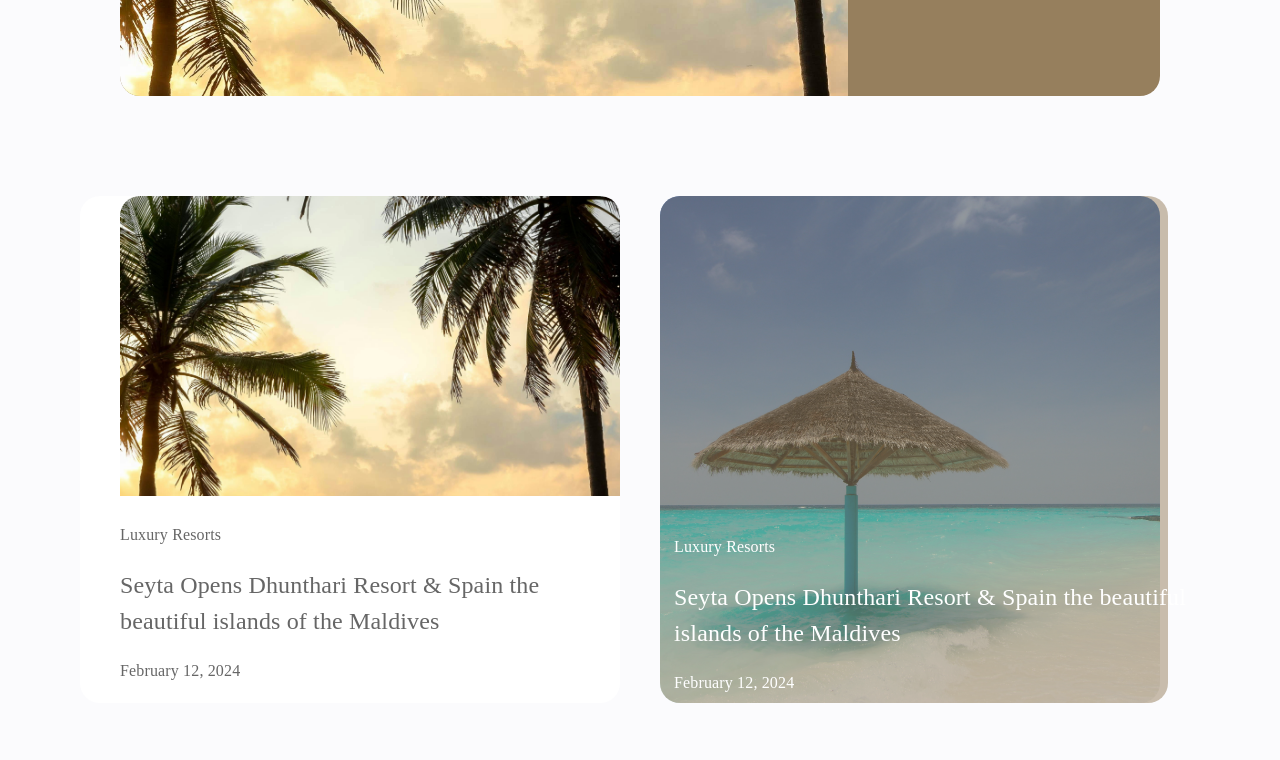
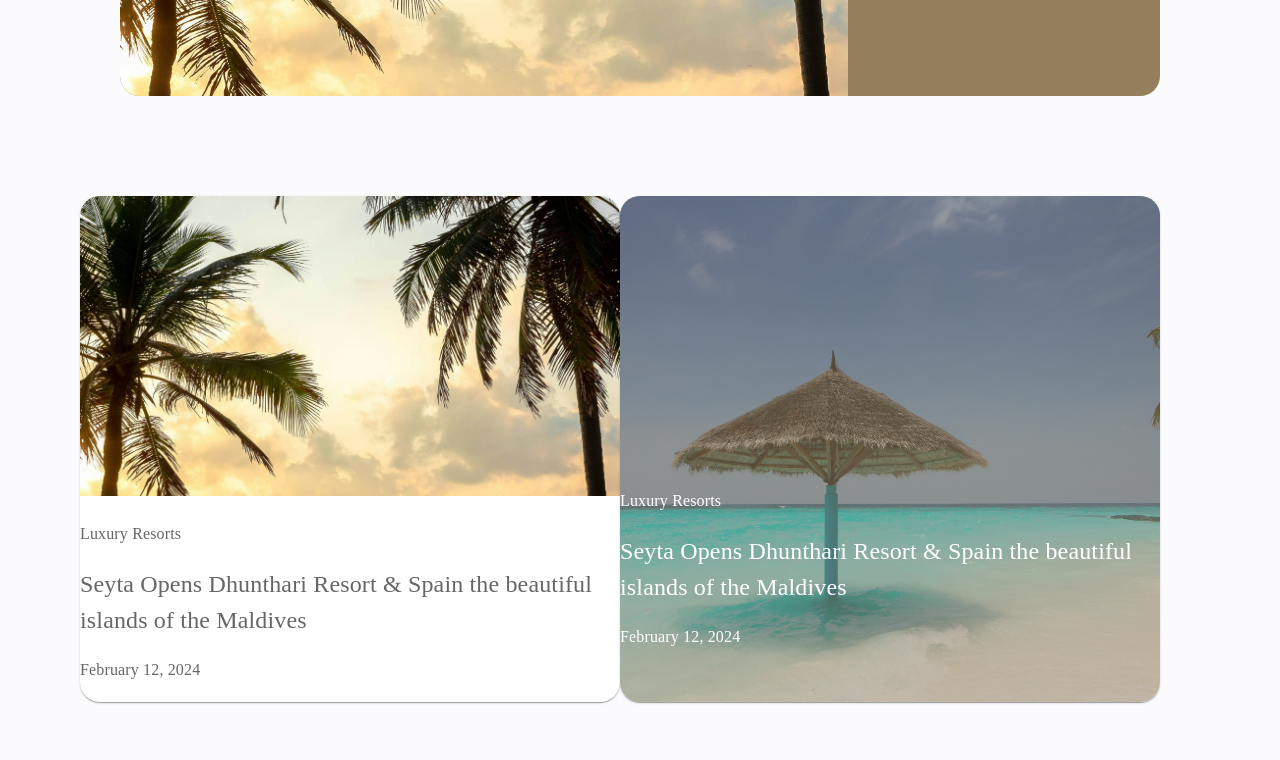
Before and after one commit to MachineIntelligence6/lovely-maldives-ts, a Next.js app: page /blogs in a window 1280 px wide. Shown: the part 700-1460 px from the top of the page. Built offline with nearby package versions, Linux system fonts and the light colour scheme.

Commit message:
scroll bar designed

```diff
--- a/src/app/globals.css
+++ b/src/app/globals.css
@@ -18,6 +18,15 @@
     font-family: 'Montserrat';
     src: url('../../public/fonts/Montserrat/static/Montserrat-Regular.ttf');
 } */
+.blogScroll::-webkit-scrollbar {
+  height: 5px;
+}
+.blogScroll::-webkit-scrollbar-track {
+  background: black;
+}
+.blogScroll::-webkit-scrollbar-thumb {
+  background: rgb(59, 55, 55);
+}
 
 .line {
   position: absolute;
--- a/src/app/latest-blog/page.tsx
+++ b/src/app/latest-blog/page.tsx
@@ -1,5 +1,7 @@
 /* eslint-disable react/no-array-index-key */
 import { Box, Grid, Typography } from '@mui/material'
+import { styled } from '@mui/material/styles'
+import Paper from '@mui/material/Paper'
 import Image from 'next/image'
 import blog from '../../../public/Images/landingTree.jpg'
 import article from '../../../public/Images/main.jpg'
@@ -41,6 +43,14 @@ export const latestBlog = [
     isoverlay: false,
   },
 ]
+
+const Item = styled(Paper)(({ theme }) => ({
+  backgroundColor: theme.palette.mode === 'dark' ? '#1A2027' : '#fff',
+  ...theme.typography.body2,
+  // padding: theme.spacing(1),
+  // textAlign: 'center',
+  color: theme.palette.text.secondary,
+}))
 export default function LatestBlog({ hide }: { hide: string }) {
   return (
     <Box sx={{ pt: { md: '0px', xs: '0px' }, px: 0 }}>
@@ -117,11 +127,11 @@ export default function LatestBlog({ hide }: { hide: string }) {
             </Typography>
           </Box>
         </Box>
-
+        <Box sx={{ width: '100%' }}>
           <Grid
             container
             columns={{ xs: 4, sm: 8, md: 12 }}
-          spacing={5}
+            columnSpacing={{ xs: 1, sm: 2, md: 5 }}
             sx={{
               mt: { xs: '0', md: '40px' },
               overFlow: 'hidden',
@@ -131,7 +141,6 @@ export default function LatestBlog({ hide }: { hide: string }) {
               if (latest.isoverlay) {
                 return (
                   <Grid
-                  item
                     xs={4}
                     sm={4}
                     md={6}
@@ -139,8 +148,15 @@ export default function LatestBlog({ hide }: { hide: string }) {
                     sx={{
                       borderRadius: '20px',
                       mt: '60px',
+                      // position: 'relative',
+                      height: { xs: '582px', md: 'auto' },
+                    }}
+                  >
+                    <Item
+                      sx={{
+                        borderRadius: '20px',
                         position: 'relative',
-                    height: { xs: '582px', md: 'auto' },
+                        height: '100%',
                       }}
                     >
                       <Image
@@ -156,23 +172,23 @@ export default function LatestBlog({ hide }: { hide: string }) {
                       />
                       <Box
                         sx={{
-                      width: { xs: '90.5%', md: '94%' },
+                          width: { xs: '90.5%', md: '100%' },
                           height: '100%',
                           backgroundColor: 'rgba(150, 127, 93, 0.5)',
                           position: 'absolute',
                           top: '0',
                           zIndex: 1,
-                      borderRadius: '20px !important',
+                          borderRadius: '20px',
                         }}
                       />
                       <Box
                         sx={{
-                      width: { xs: '90%', md: '550px' },
+                          width: { xs: '90%', md: '100%' },
                           mt: '20px',
                           color: 'white',
                           position: 'absolute',
-                      top: '59%',
-                      left: '10%',
+                          top: '50%',
+                          // left: '10%',
                           zIndex: 99,
                         }}
                       >
@@ -186,18 +202,19 @@ export default function LatestBlog({ hide }: { hide: string }) {
                           {latest.date}
                         </Typography>
                       </Box>
+                    </Item>
                   </Grid>
                 )
               }
               return (
                 <Grid
-                item
                   xs={4}
                   sm={4}
                   md={6}
                   key={index}
                   sx={{ borderRadius: '20px', bgcolor: 'white', mt: '60px' }}
                 >
+                  <Item sx={{ borderRadius: '20px' }}>
                     <Image
                       src={latest.img}
                       alt="blog"
@@ -227,10 +244,12 @@ export default function LatestBlog({ hide }: { hide: string }) {
                         {latest.date}
                       </Typography>
                     </Box>
+                  </Item>
                 </Grid>
               )
             })}
           </Grid>
+        </Box>
         {hide === 'none' ? '' : <Footer />}
       </Box>
     </Box>
--- a/src/components/BlogHeader.tsx
+++ b/src/components/BlogHeader.tsx
@@ -5,8 +5,12 @@ import { Box, Link } from '@mui/material'
 export default function BlogHeader() {
   return (
     <Box sx={{ mt: { xs: '100px', md: '0' } }}>
-      <Box sx={{ color: 'white', width: '100%', overflowX: 'auto' }}>
+      <Box
+        className="blogScroll"
+        sx={{ color: 'white', width: '100%', overflowX: 'auto' }}
+      >
         <Box
+          // className="blogScroll"
           sx={{
             bgcolor: 'black',
             display: 'flex',
```
Lines whose indentation alone changed are shown as unchanged.
